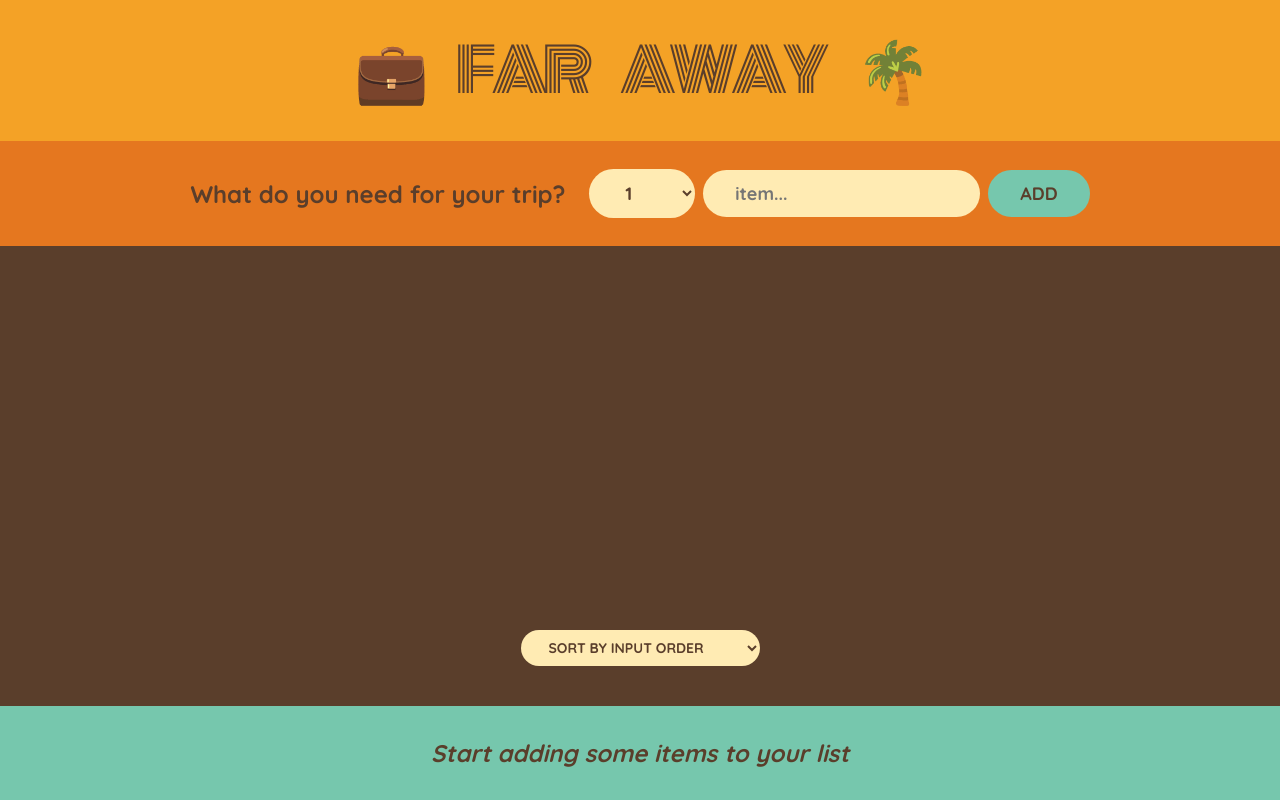
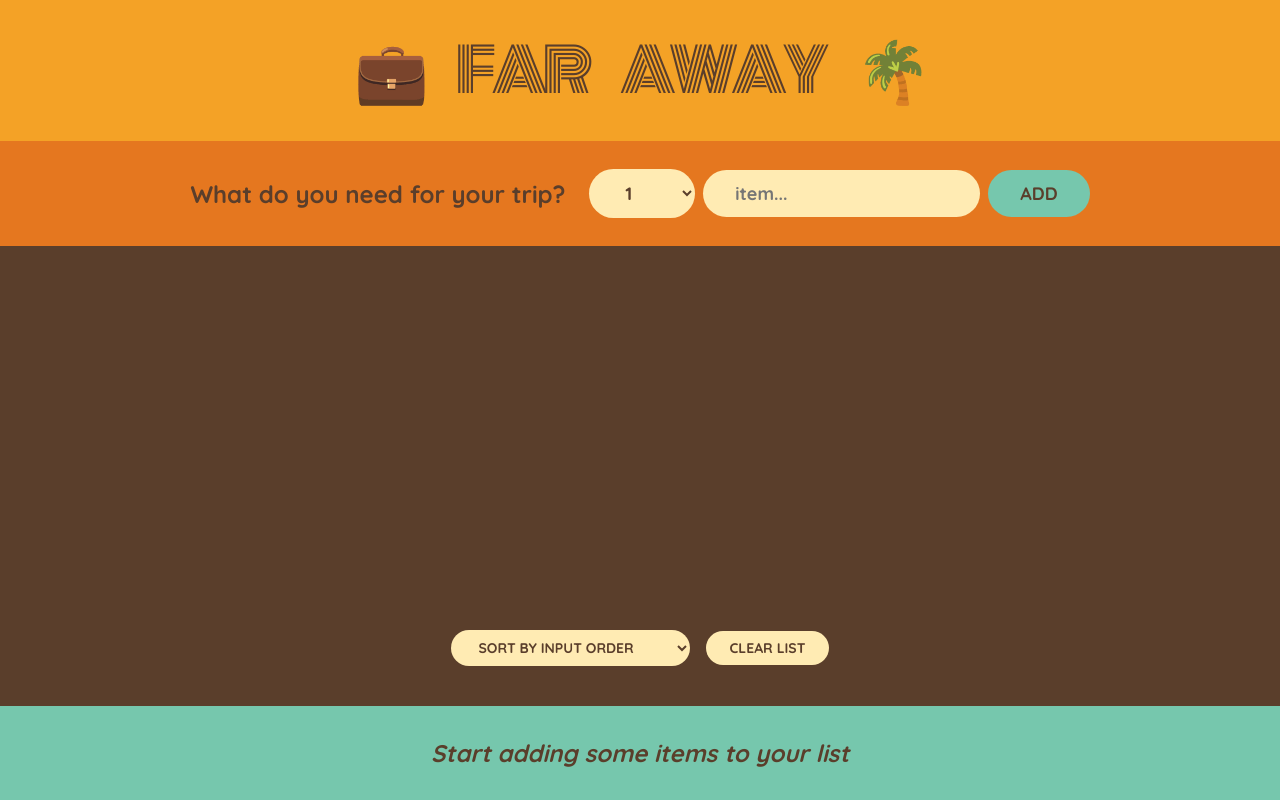
Before and after one commit to sairu-sh/packing-list, a React (Create React App) app: page / in a window 1280 px wide. Built offline with nearby package versions, Linux system fonts and the light colour scheme.

Commit message:
added a all clear button to clear the items list

```diff
--- a/src/App.js
+++ b/src/App.js
@@ -25,6 +25,12 @@
     );
   }
 
+  function handleClear() {
+    const confirmation = window.confirm("Are you sure you want to delete?");
+
+    if (confirmation) setItems([]);
+  }
+
   return (
     <div className="app">
       <Logo />
@@ -33,6 +39,7 @@
         items={items}
         onDeleteItem={handleDeleteItem}
         onToggleItem={handleToggleItem}
+        onClear={handleClear}
       />
       <Stats items={items} />
     </div>
@@ -80,7 +87,7 @@
   );
 }
 
-function PackingList({ items, onDeleteItem, onToggleItem }) {
+function PackingList({ items, onDeleteItem, onToggleItem, onClear }) {
   const [sortBy, setSortBy] = useState("input");
   let sortedItems;
   switch (sortBy) {
@@ -118,6 +125,7 @@
           <option value="description">Sort by description </option>
           <option value="packed">Sort by packed status </option>
         </select>
+        <button onClick={onClear}>Clear List</button>
       </div>
     </div>
   );
```
